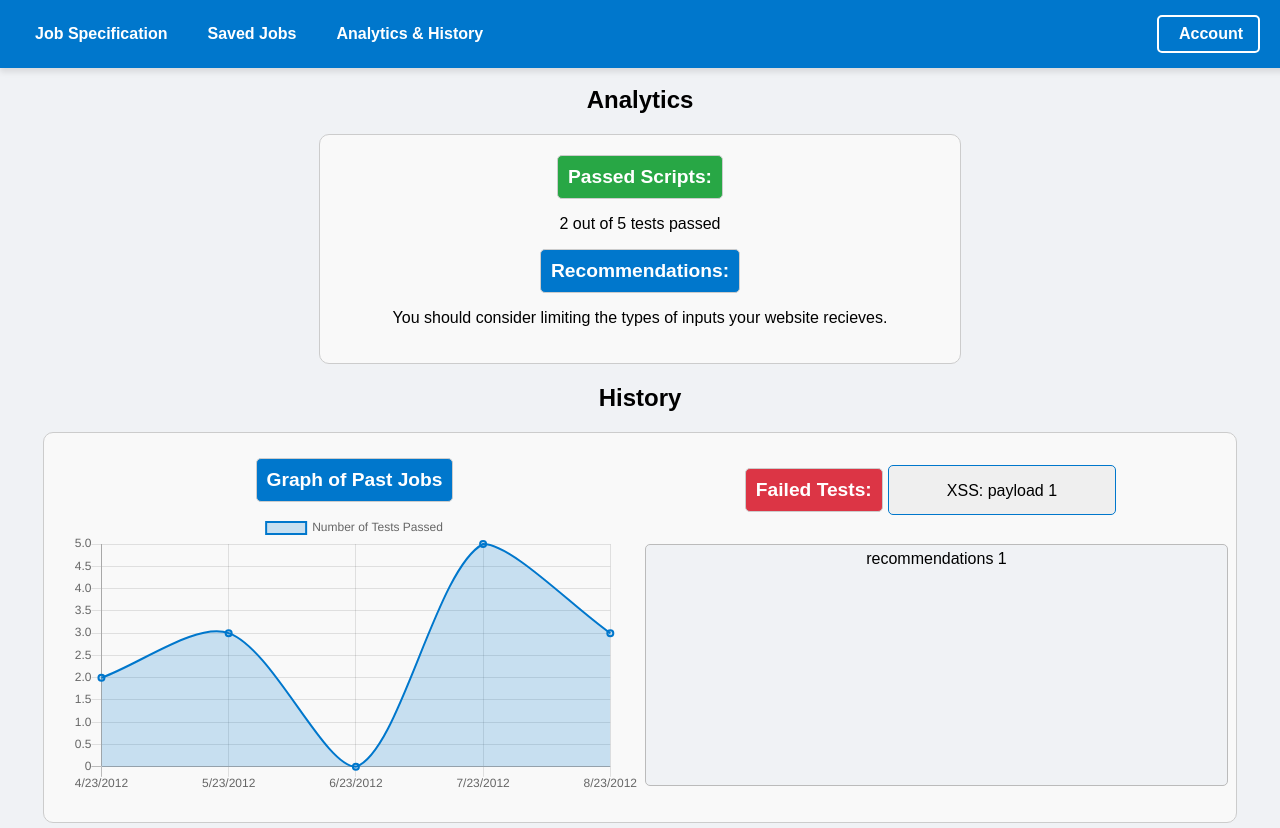
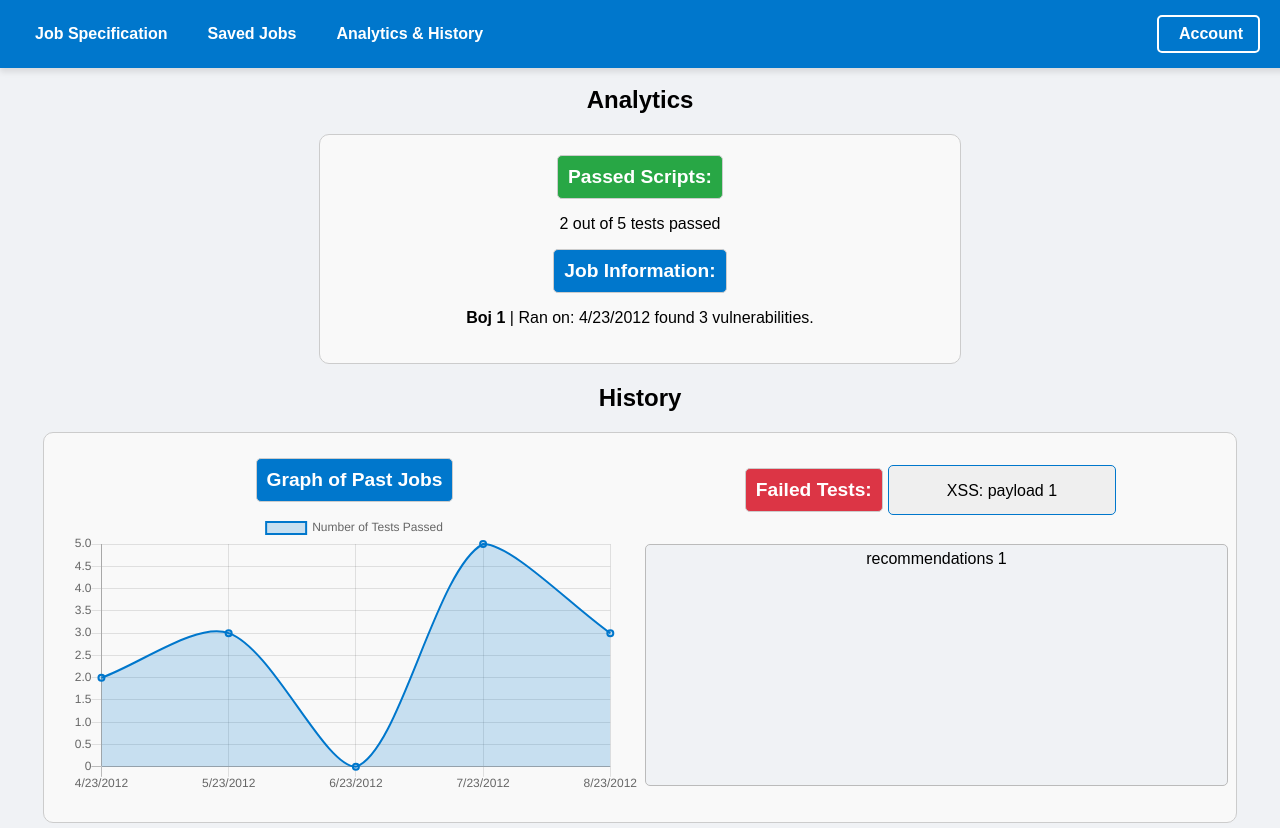
Before and after one commit to MrLarryMan/Tensile, a plain HTML site: page frontend/analytics.html in a window 1280 px wide. Drawn offline with nearby package versions, Linux system fonts and the light colour scheme.

Commit message:
Changed redundant info for a job summary

```diff
--- a/frontend/analytics.html
+++ b/frontend/analytics.html
@@ -32,8 +32,8 @@
         <div class = "analytics-info">
             <label class = "green" for = "passed-info">Passed Scripts: </label>
             <p id = "passed-info">No Information Available</p>
-            <label class = "blue" for = "recommendation-info">Recommendations: </label>
-            <p id = "recommendation-info">You should consider limiting the types of inputs your website recieves.</p>
+            <label class = "blue" for = "job-information">Job Information: </label>
+            <p id = "job-information">No Information Available.</p>
         </div>
         <h2>History</h2>
         <div class = "history-info">
--- a/frontend/analytics.js
+++ b/frontend/analytics.js
@@ -155,4 +155,7 @@ async function updateJobSummaryInfo(jobData) {
     const passed_tests = testResults.reduce((acc, test) => acc + (test ? 1 : 0), 0);
     const job_summary = document.getElementById("passed-info");
     job_summary.innerHTML = ` ${passed_tests} out of ${testResults.length} tests passed`;
+
+    const job_information = document.getElementById("job-information");
+    job_information.innerHTML = `<strong>${jobData["job"]["job_name"]}</strong> | Ran on: ${new Date(jobData["run_at"]).toLocaleDateString()} found ${jobData["vulns"].length} vulnerabilities.`;
 }
```
